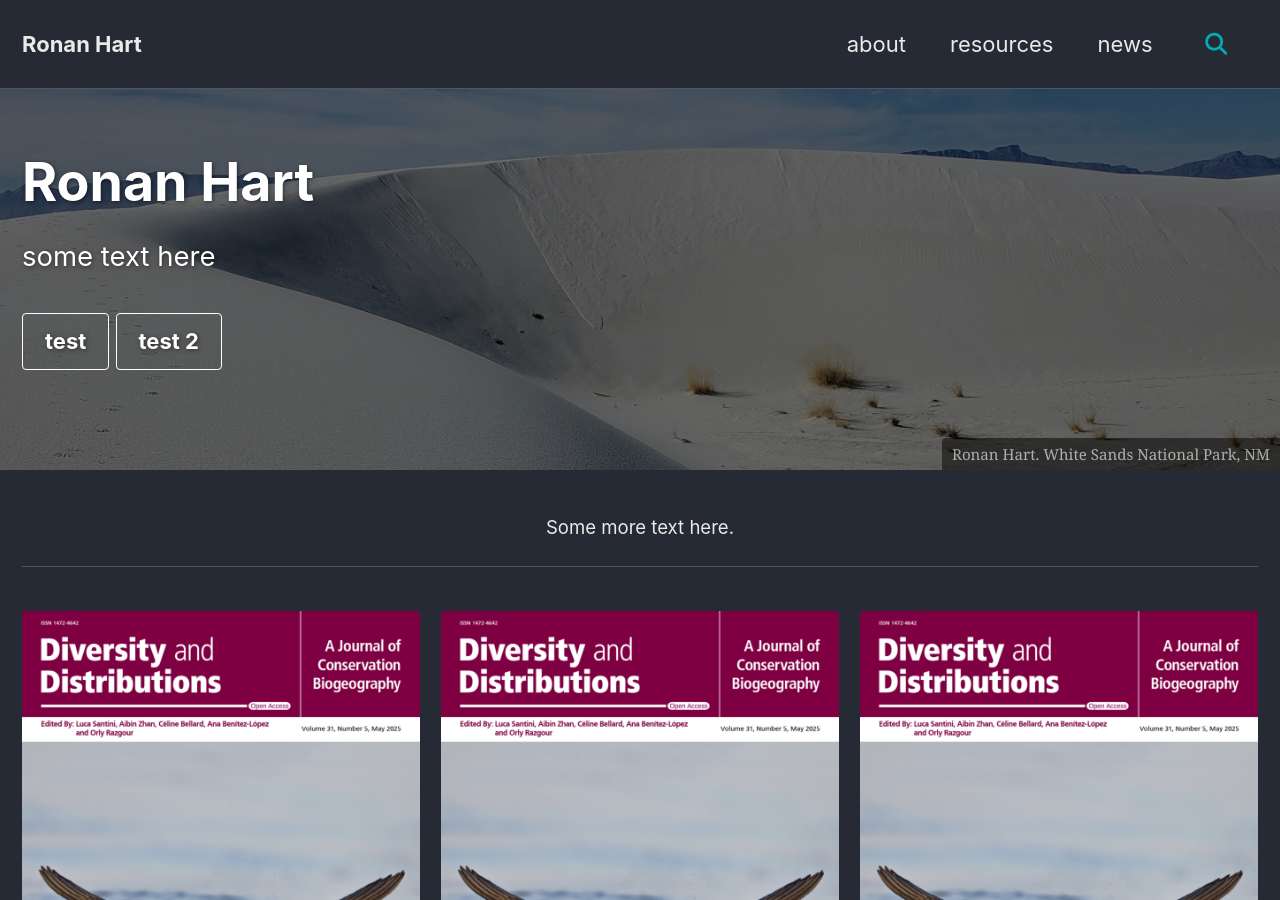
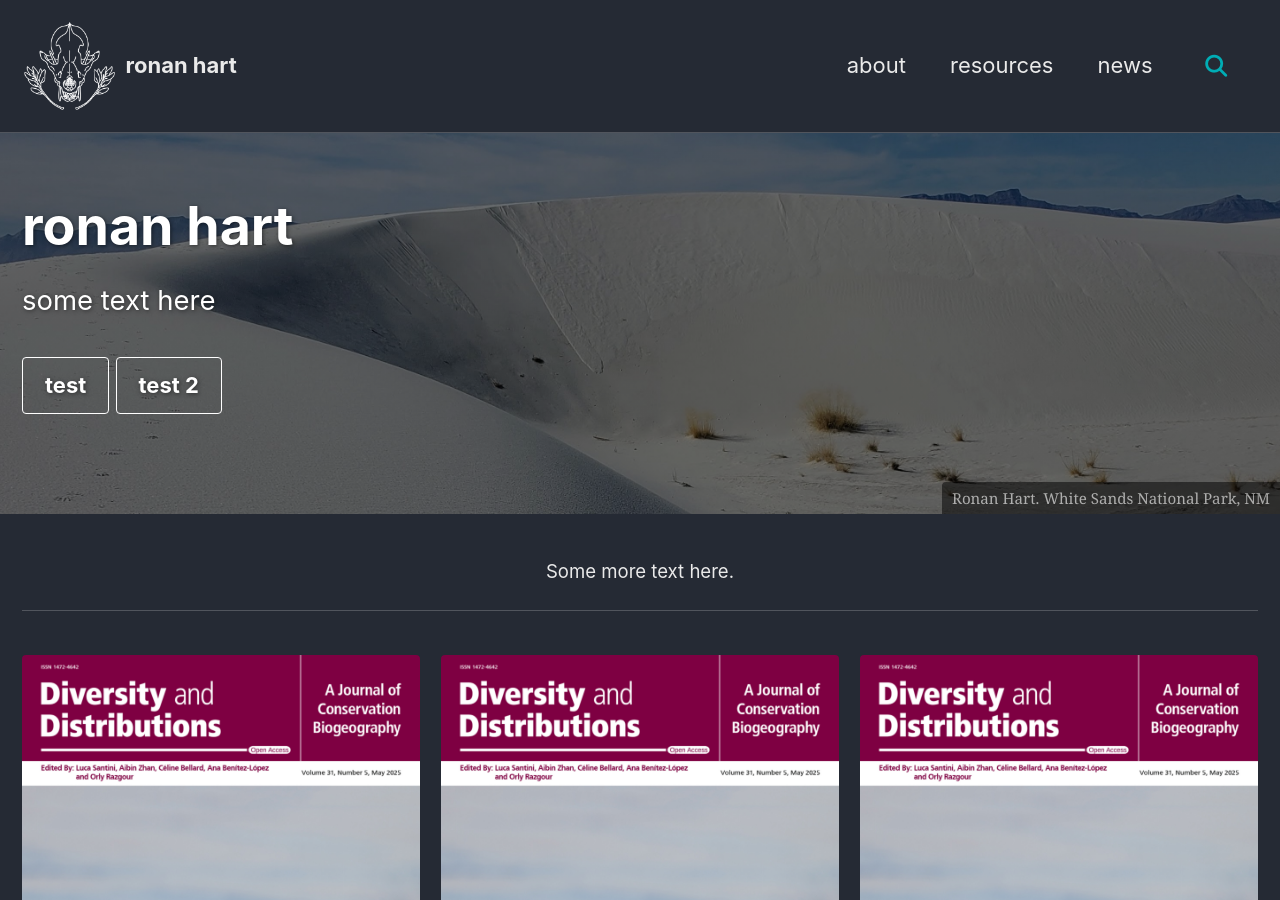
Before and after one commit to ronanhart/ronanhart.github.io, a Jekyll site: the page built from index.html, in a window 1280 px wide and 900 px high. Built offline with Jekyll 4.4.1, drawn with Linux system fonts in a browser that asks for light colours; cached includes are drawn as plain includes; the list of posts is cut into pages by our own code.

Commit message:
added logo and other minor things

```diff
--- a/_config.yml
+++ b/_config.yml
@@ -14,7 +14,8 @@
 # You can create any custom variable you would like, and they will be accessible
 # in the templates via {{ site.myvariable }}.
 locale                   : "en-US"
-title                    : Ronan Hart
+title                    : "ronan
+                            hart"
 title_separator          : "-"
 subtitle                 : # site tagline that appears below site title in mastheademail                 :
 description              : >- # this means to ignore newlines until "baseurl:"
@@ -24,9 +25,9 @@
 repository               : ronanhart.github.io # GitHub username/repo-name e.g. "mmistakes/minimal-mistakes"
 github_username          : ronanhart
 teaser                   : # path of fallback teaser image, e.g. "/assets/images/500x300.png"
-logo                     : # path of logo image to display in the masthead, e.g. "/assets/images/88x88.png"
+logo                     : "assets/images/logo.png" # path of logo image to display in the masthead, e.g. "/assets/images/88x88.png"
 masthead_title           : # overrides the website title displayed in the masthead, use " " for no title
-minimal_mistakes_skin    : dark
+minimal_mistakes_skin    : dark # default, air, contrast, dark, dirt, mint, sunrise, aqua, neon, plum
 search                   : true
 search_full_content      : # true, false (default)
 search_provider          : # lunr (default), algolia, google
```
